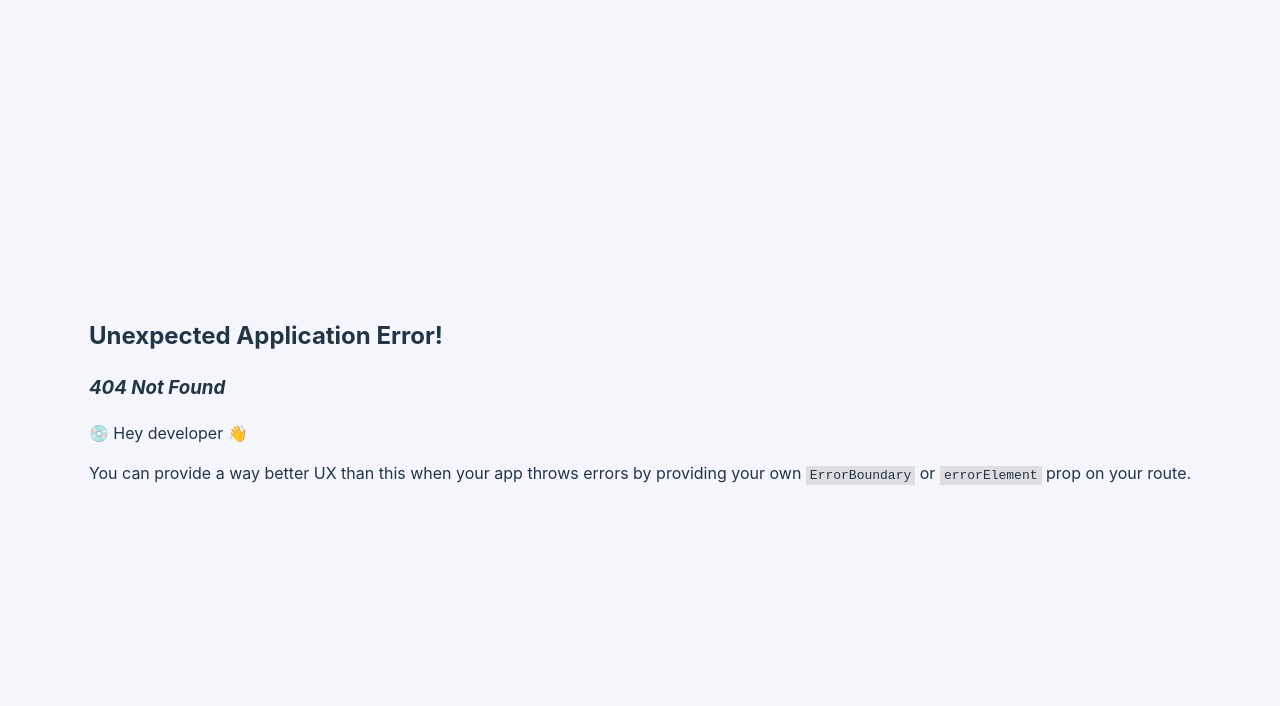
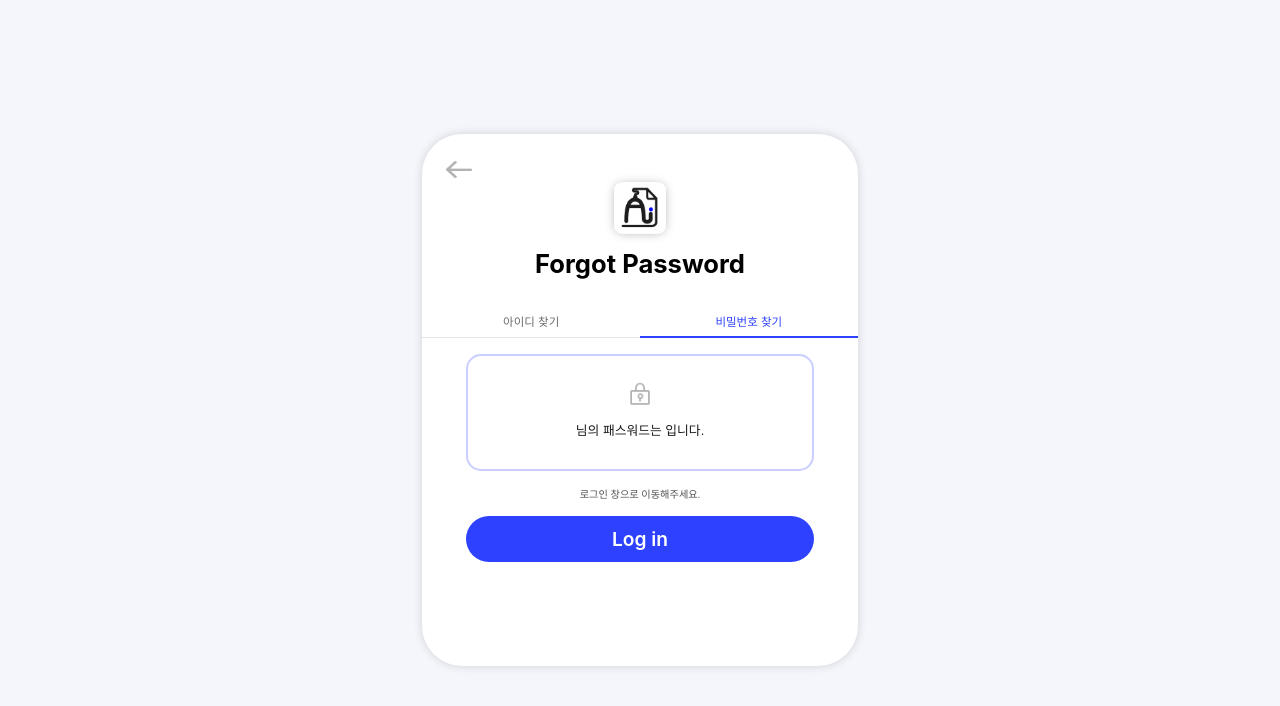
Before and after one commit to WEBFINITE-solux/WEBFINITE-FE, a React (Vite) app: page /passwordAlert in a window 1280 px wide. Before the commit this address had no page. Shown: the top 706 px of the page. Built offline with nearby package versions, Linux system fonts and the light colour scheme.

Commit message:
feat : passwordAlert 페이지 제작 중

```diff
--- /dev/null
+++ b/src/pages/passwordAlert.tsx
@@ -0,0 +1,63 @@
+import React from 'react';
+import { useNavigate } from 'react-router-dom';
+import styles from '../styles/passwordAlert.module.css';
+
+const PasswordAlert: React.FC<{ userId: string; userPassword: string }> = ({ userId, userPassword }) => {
+    const navigate = useNavigate();
+
+    const handleBackButtonClick = () => {
+        navigate('/passwordRecovery');
+    };
+
+    const handleLogInButtonClick = () => {
+        navigate('/loginForm');
+    };
+
+    return (
+        <div className={styles.formContainer}>
+            <img
+                src="/backButton.png"
+                alt="Back Button"
+                className={styles.backButton}
+                onClick={handleBackButtonClick}
+            />
+            <div className={styles.logoBox}>
+                <img
+                    src="/LearnAIbleLogo2.png"
+                    alt="LearnAIble Logo"
+                    className={styles.logo}
+                />
+            </div>
+            <h1 className={styles.title}>Forgot Password</h1>
+            <div className={styles.splitContainer}>
+                <div className={styles.leftSection}>
+                    <p>아이디 찾기</p>
+                    <div className={styles.leftLine}></div>
+                </div>
+                <div className={styles.rightSection}>
+                    <p>비밀번호 찾기</p>
+                    <div className={styles.rightLine}></div>
+                </div>
+            </div>
+            <div className={styles.messageBox}>
+                <img
+                    src="/lockerIcon.png"
+                    alt="Locker Icon"
+                    className={styles.lockerIcon}
+                />
+                <p className={styles.messageText}>
+                    <span className={styles.boldText}>{userId}</span>
+                    님의 패스워드는 <span className={styles.highlightText}>{userPassword}</span> 입니다.
+                </p>
+            </div>
+            <div className={styles.infoBox}>
+                <p className={styles.infoText}>로그인 창으로 이동해주세요.</p>
+            </div>
+            <button className={styles.loginButton} onClick={handleLogInButtonClick}>
+                Log in
+            </button>
+        </div>
+    );
+};
+
+export default PasswordAlert;
--- /dev/null
+++ b/src/styles/passwordAlert.module.css
@@ -0,0 +1,189 @@
+body {
+    margin: 0;
+    padding: 0;
+    width: 100%;
+    height: 100%;
+    background: #f5f6fb;
+    display: flex;
+    justify-content: center;
+    align-items: center;
+}
+
+.formContainer {
+    position: relative;
+    width: 34vw;
+    height: 66.5vh;
+    background: #ffffff;
+    box-shadow: 0px 0px 10px rgba(0, 0, 0, 0.15);
+    border-radius: 40px;
+    display: flex;
+    flex-direction: column;
+    align-items: center;
+    padding: 0;
+    gap: 3%;
+    box-sizing: border-box;
+}
+
+.logoBox {
+    background: #ffffff;
+    box-shadow: 0px 0px 10px rgba(0, 0, 0, 0.25);
+    display: flex;
+    justify-content: center;
+    align-items: center;
+    width: 4vw;
+    height: 4vw;
+    border-radius: 10px;
+    margin-top: 3.8vw;
+}
+
+.logo {
+    width: 4vw;
+    height: auto;
+}
+
+.title {
+    font-size: 2vw;
+    text-align: center;
+    color: #000000;
+    margin: 0 0 0.7vw 0;
+}
+
+.backButton {
+    position: absolute;
+    top: 5%;
+    left: 5.5%;
+    width: auto;
+    height: 2.2vh;
+    cursor: pointer;
+    object-fit: contain;
+}
+
+.splitContainer {
+    display: flex;
+    width: 100%;
+    position: relative;
+    overflow: hidden;
+    padding: 0;
+}
+
+.leftSection,
+.rightSection {
+    flex: 1;
+    display: flex;
+    flex-direction: column;
+    align-items: center;
+    text-align: center;
+    font-size: 0.9vw;
+    position: relative;
+    gap: 0;
+}
+
+.leftSection p,
+.rightSection p {
+    margin-bottom: 0.5vw;
+}
+
+.leftSection {
+    color: #6A6A6A;
+}
+
+.rightSection {
+    color: #2D41FF;
+}
+
+.leftLine {
+    position: absolute;
+    bottom: 0;
+    height: 1.2px;
+    width: 100%;
+    margin: 0.1vw 0 0 0;
+    background-color: #E3E3E3;
+}
+
+.rightLine {
+    position: absolute;
+    bottom: 0;
+    height: 1.5px;
+    width: 100%;
+    margin: 0;
+    background-color: #2D41FF;
+}
+
+.messageBox {
+    width: 80%;
+    height: 22%;
+    display: flex;
+    flex-direction: column;
+    justify-content: flex-start;
+    align-items: center;
+    text-align: center;
+    box-sizing: border-box;
+    border: 2px solid #C9CEFF;
+    border-radius: 15px;
+    background-color: #ffffff;
+    padding-top: 2vw;
+}
+
+.lockerIcon {
+    height: 3.325vh;
+    object-fit: contain;
+    margin-bottom: 1vw;
+}
+
+.messageText {
+    font-size: 1vw;
+    color: #1A1A1A;
+    line-height: 1.5;
+    font-family: 'Pretendard', sans-serif;
+    margin: 0;
+}
+
+.boldText {
+    font-weight: bold;
+    color: #1A1A1A;
+}
+
+.highlightText {
+    font-weight: bold;
+    color: #2D41FF;
+}
+
+.infoBox {
+    width: 80%;
+    height: 1vw;
+}
+
+.infoText {
+    font-size: 0.8vw;
+    color: #525252;
+    line-height: 150%;
+    font-family: 'Pretendard';
+    font-style: normal;
+    text-align: center;
+    margin: 0;
+}
+
+.loginButton {
+    width: 80%;
+    height: 5.8vh;
+    padding: 0;
+    display: flex;
+    justify-content: center;
+    align-items: center;
+    font-size: 1.5vw;
+    font-weight: 600;
+    border: none;
+    border-radius: 31.5px;
+    box-sizing: border-box;
+    cursor: pointer;
+    background-color: #2D41FF;
+    color: #ffffff;
+    transition: background-color 0.3s ease, color 0.3s ease;
+}
+
+.loginButton:focus,
+.loginButton:hover {
+    outline: none;
+    background-color: #2D41FF;
+    color: #ffffff;
+}
```
Also changed, not shown: src/router.tsx (+9 -0 lines), public/lockerIcon.png (added).
